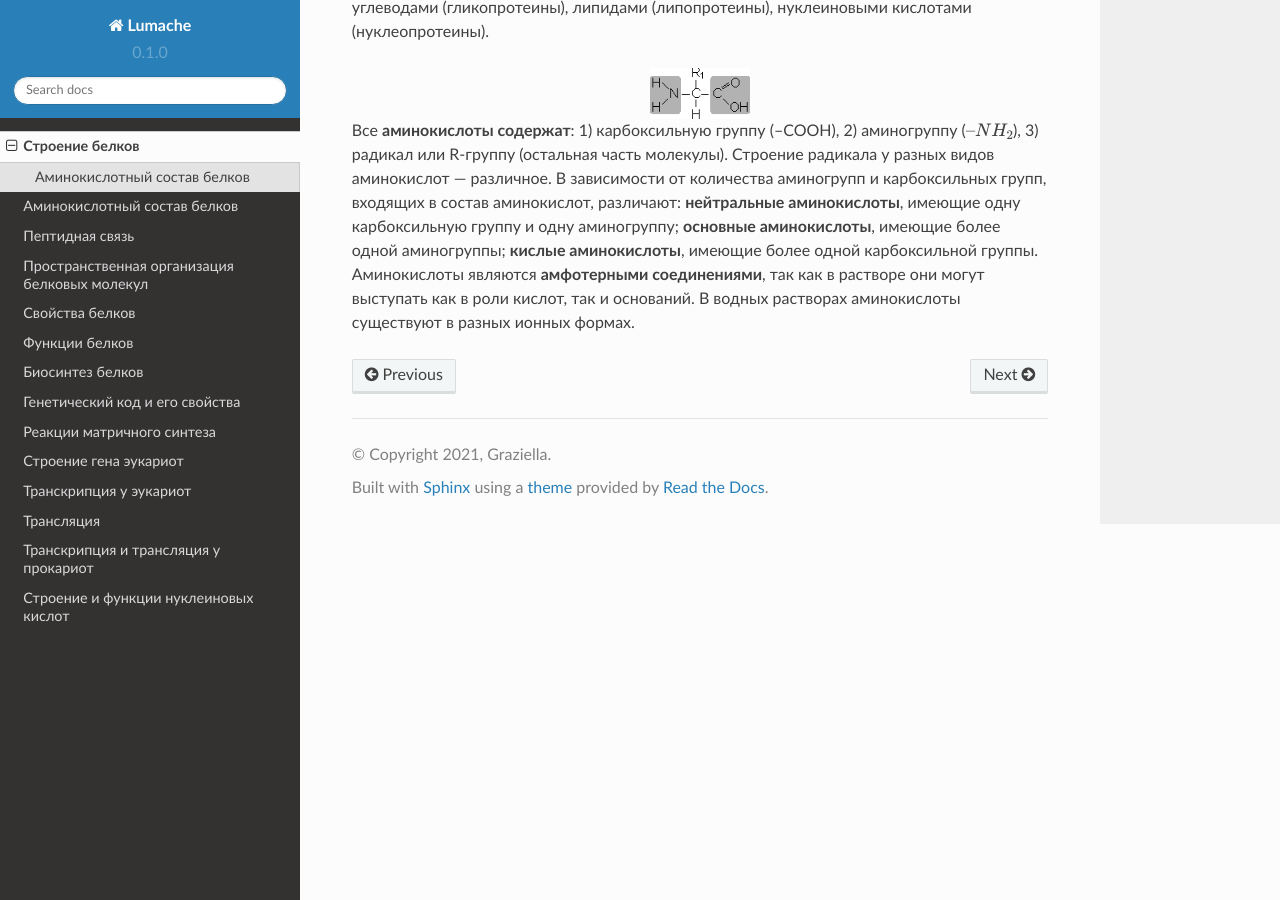
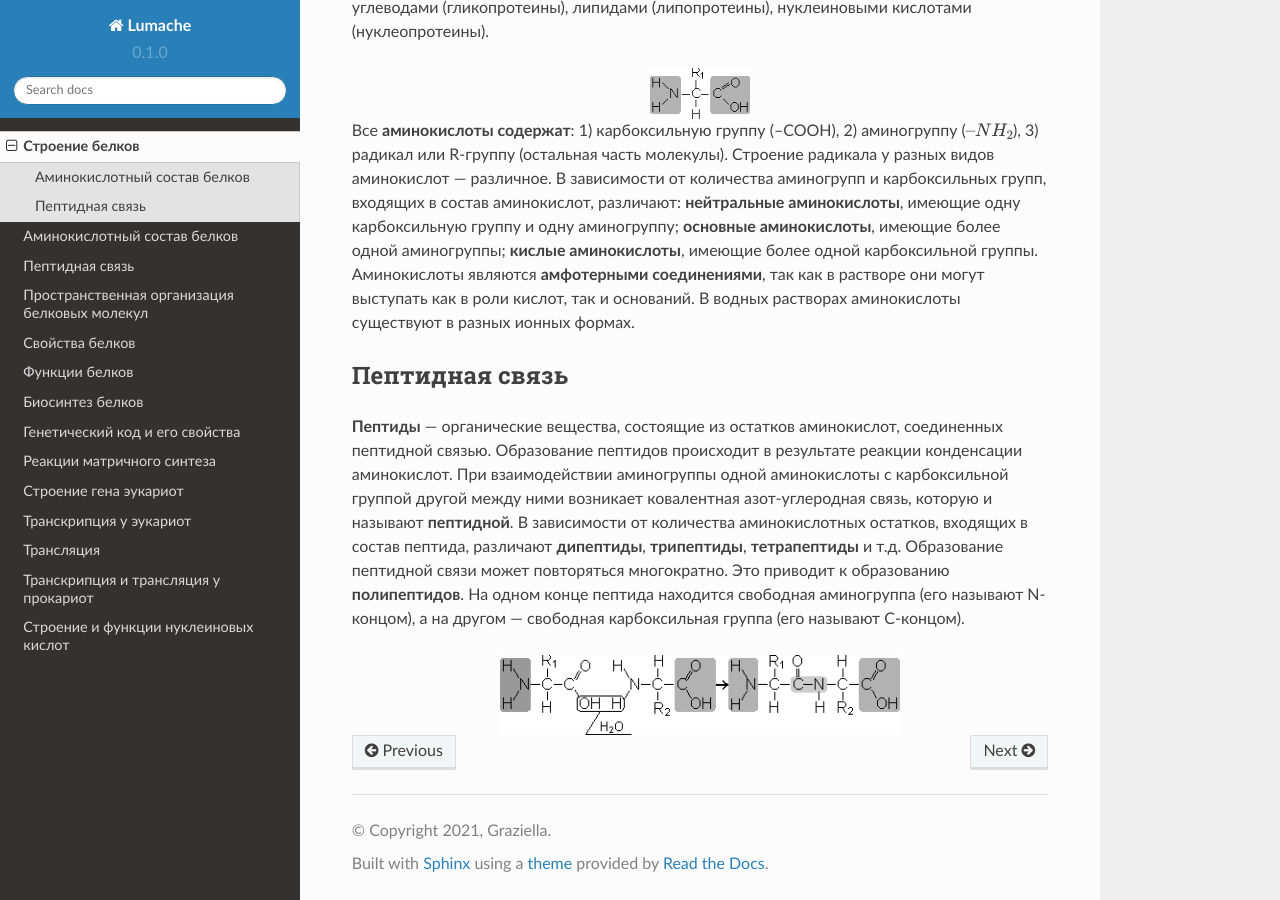
Before and after one commit to neptune2021/test_documentation, a Sphinx documentation site: the page built from docs/source/01.rst, in a window 1280 px wide and 900 px high, scrolled down 676 px. Built offline with Sphinx 7.4.7 and the Read the Docs theme 2.0.0, drawn with Linux system fonts in a browser that asks for light colours.

Commit message:
Update 01.rst

```diff
--- a/docs/source/01.rst
+++ b/docs/source/01.rst
@@ -17,3 +17,12 @@
 
 Все **аминокислоты содержат**: 1) карбоксильную группу (–СООН), 2) аминогруппу (:math:`–NH_{2}`), 3) радикал или R-группу (остальная часть молекулы). Строение радикала у разных видов аминокислот — различное. В зависимости от количества аминогрупп и карбоксильных групп, входящих в состав аминокислот, различают: **нейтральные аминокислоты**, имеющие одну карбоксильную группу и одну аминогруппу; **основные аминокислоты**, имеющие более одной аминогруппы; **кислые аминокислоты**, имеющие более одной карбоксильной группы.
 Аминокислоты являются **амфотерными соединениями**, так как в растворе они могут выступать как в роли кислот, так и оснований. В водных растворах аминокислоты существуют в разных ионных формах.
+
+Пептидная связь
+--------
+**Пептиды** — органические вещества, состоящие из остатков аминокислот, соединенных пептидной связью.
+Образование пептидов происходит в результате реакции конденсации аминокислот. При взаимодействии аминогруппы одной аминокислоты с карбоксильной группой другой между ними возникает ковалентная азот-углеродная связь, которую и называют **пептидной**. В зависимости от количества аминокислотных остатков, входящих в состав пептида, различают **дипептиды**, **трипептиды**, **тетрапептиды** и т.д. Образование пептидной связи может повторяться многократно. Это приводит к образованию **полипептидов**. На одном конце пептида находится свободная аминогруппа (его называют N-концом), а на другом — свободная карбоксильная группа (его называют С-концом).
+
+.. image:: img/image3.png
+  :width: 400
+  :align: center
```
